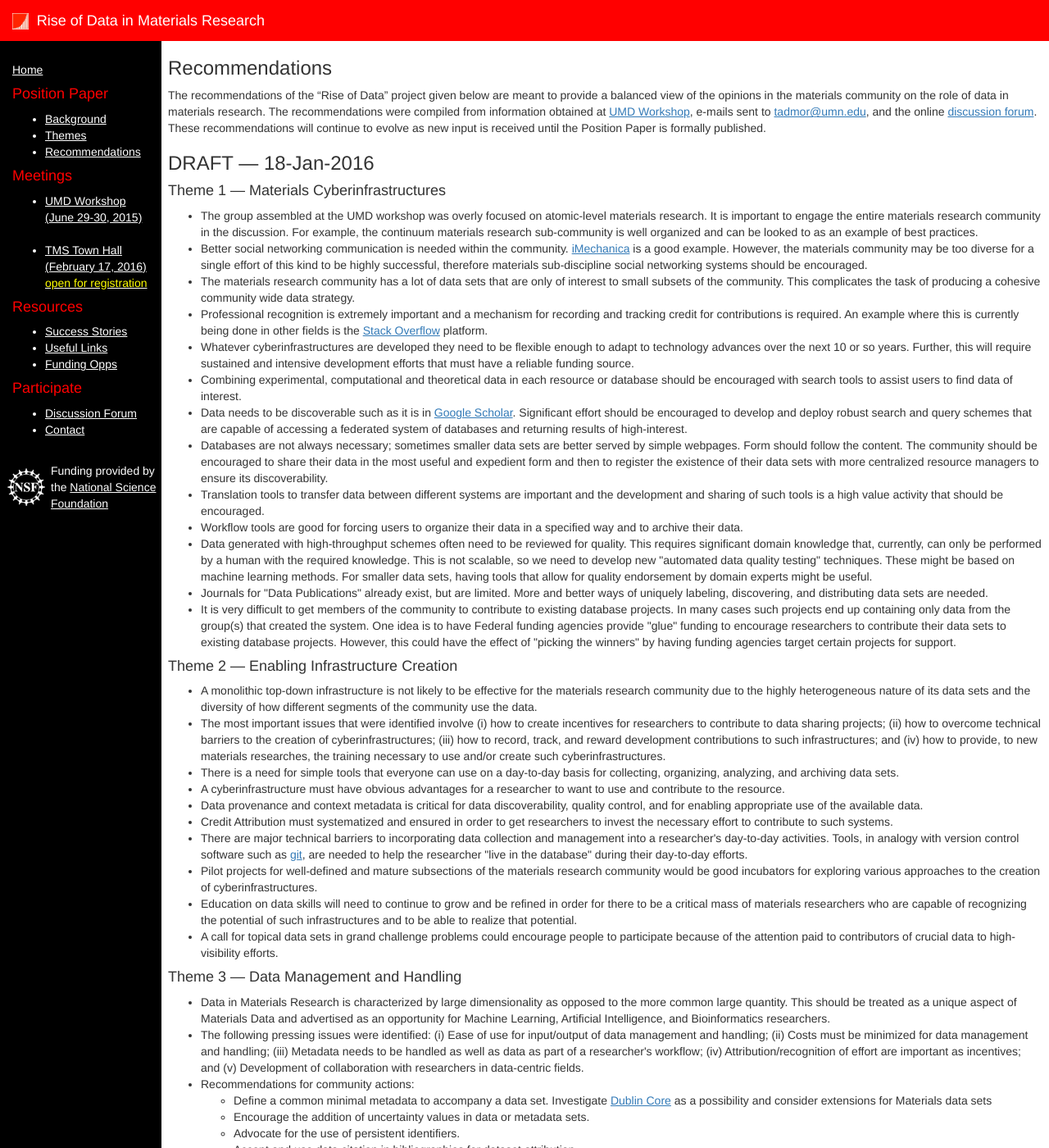
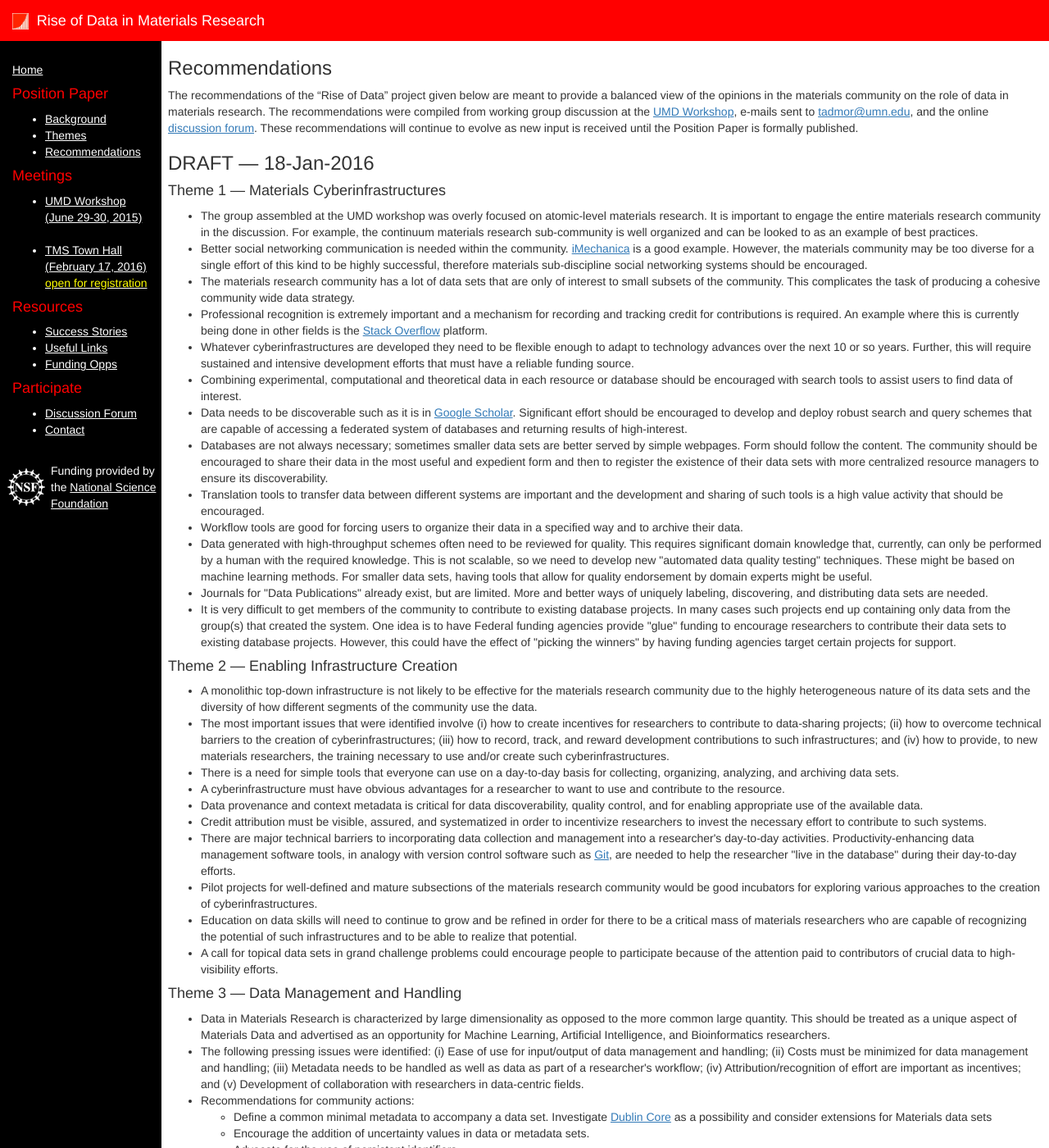
Before and after one commit to riseofdata/riseofdata.github.io, a Jekyll site: the page built from recommendations.html, in a window 1280 px wide and 1400 px high. Shown: the whole window at 82% size. Built offline with Jekyll 4.4.1, drawn with Linux system fonts in a browser that asks for light colours.

Commit message:
Revied Theme 2 recommendations based on input from Aidan Thompson

```diff
--- a/recommendations.html
+++ b/recommendations.html
@@ -7,7 +7,7 @@ layout: default
 The recommendations of the &#8220;Rise of Data&#8221; project given below
 are meant to provide a balanced view of the opinions in the materials
 community on the role of data in materials research. The
-recommendations were compiled from information obtained at
+recommendations were compiled from working group discussion at the
 <a href="/umd-workshop">UMD Workshop</a>, e-mails sent to
 <script>writemail("","tadmor")</script>,
 and the online <a href="/forum">discussion forum</a>. These recommendations
@@ -81,7 +81,8 @@ Position Paper is formally published.
  </li>
 
  <li>
-  The most important issues that were identified involve (i) how to create incentives for researchers to contribute to data sharing projects; (ii) how to overcome technical barriers to the creation of cyberinfrastructures; (iii) how to record, track, and reward development contributions to such infrastructures; and (iv) how to provide, to new materials researches, the training necessary to use and/or create such cyberinfrastructures.
+  The most important issues that were identified involve (i) how to create incentives for researchers to contribute to data-sharing projects; (ii) how to overcome technical barriers to the creation of cyberinfrastructures; (iii) how to record, track, and reward development
+contributions to such infrastructures; and (iv) how to provide, to new materials researchers, the training necessary to use and/or create such cyberinfrastructures.
  </li>
 
  <li>
@@ -97,11 +98,11 @@ Position Paper is formally published.
  </li>
 
  <li>
-  Credit Attribution must systematized and ensured in order to get researchers to invest the necessary effort to contribute to such systems.
+  Credit attribution must be visible, assured, and systematized in order to incentivize researchers to invest the necessary effort to contribute to such systems.
  </li>
 
  <li>
-  There are major technical barriers to incorporating data collection and management into a researcher's day-to-day activities.  Tools, in analogy with version control software such as <a href="https://git-scm.com/" target="_blank">git</a>, are needed to help the researcher "live in the database" during their day-to-day efforts.
+  There are major technical barriers to incorporating data collection and management into a researcher's day-to-day activities.  Productivity-enhancing data management software tools, in analogy with version control software such as <a href="https://git-scm.com/" target="_blank">Git</a>, are needed to help the researcher "live in the database" during their day-to-day efforts.
  </li>
 
  <li>
```
